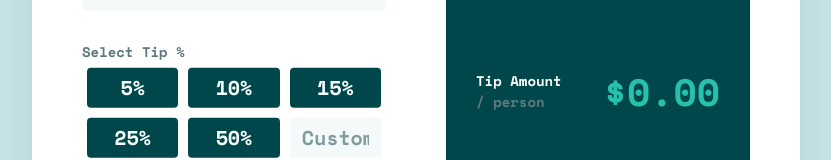
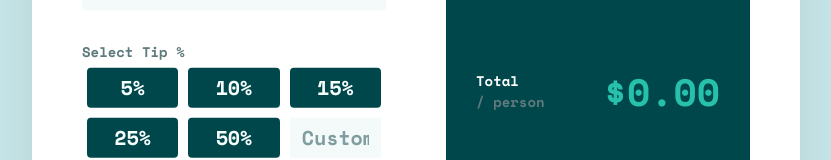
Before and after one commit to Flowko/tip-calculator-app, a Vue app: page / in a window 1280 px wide. Shown: the part 409-569 px from the top of the page, without its empty margins (224-1055 px from the left). Built offline with nearby package versions, Linux system fonts and the light colour scheme.

Commit message:
fixed wrong text

```diff
--- a/src/components/TipCalculator.vue
+++ b/src/components/TipCalculator.vue
@@ -75,7 +75,7 @@
           </div>
           <div class="tipAmount">
             <div class="tipText">
-              <span class="tipLabel"> Tip Amount </span>
+              <span class="tipLabel"> Total </span>
               <span class="tipLabelSecond"> / person </span>
             </div>
             <span class="tipPrice"> ${{ calculator("total") }} </span>
```
